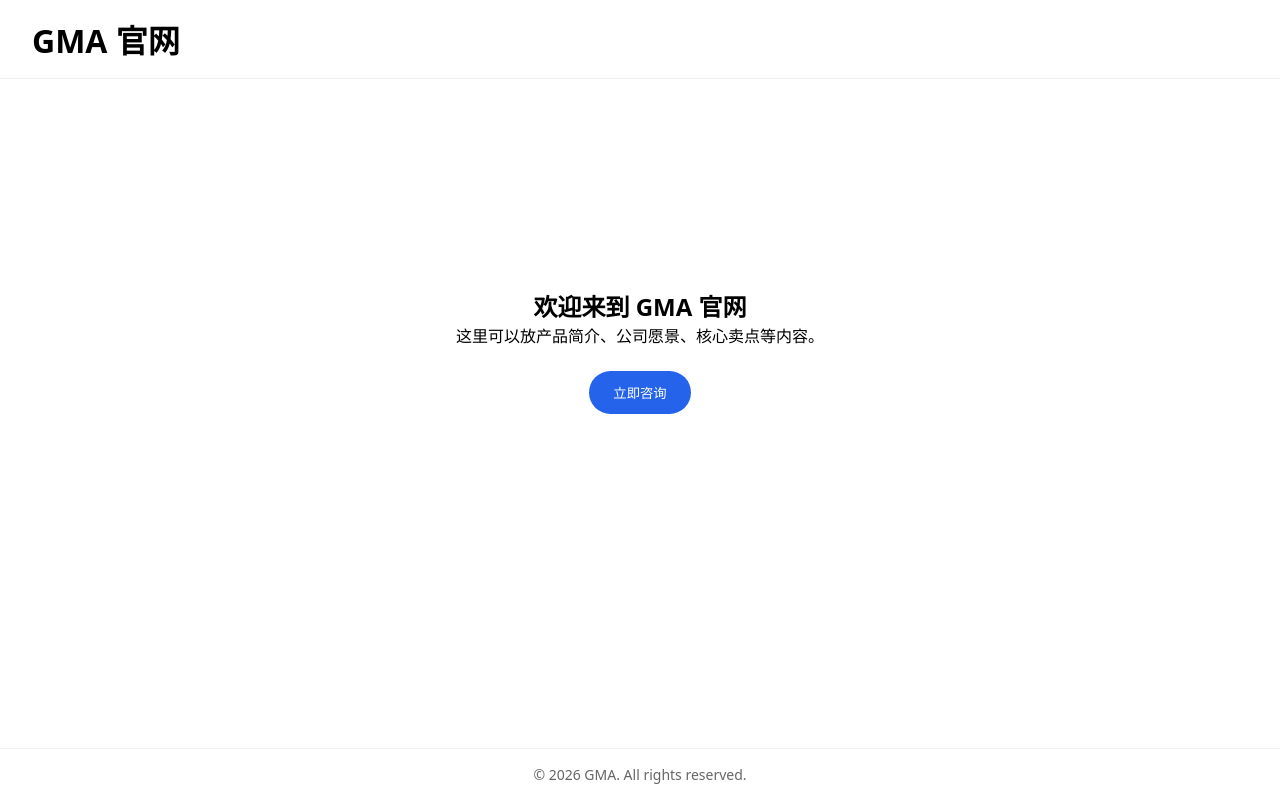
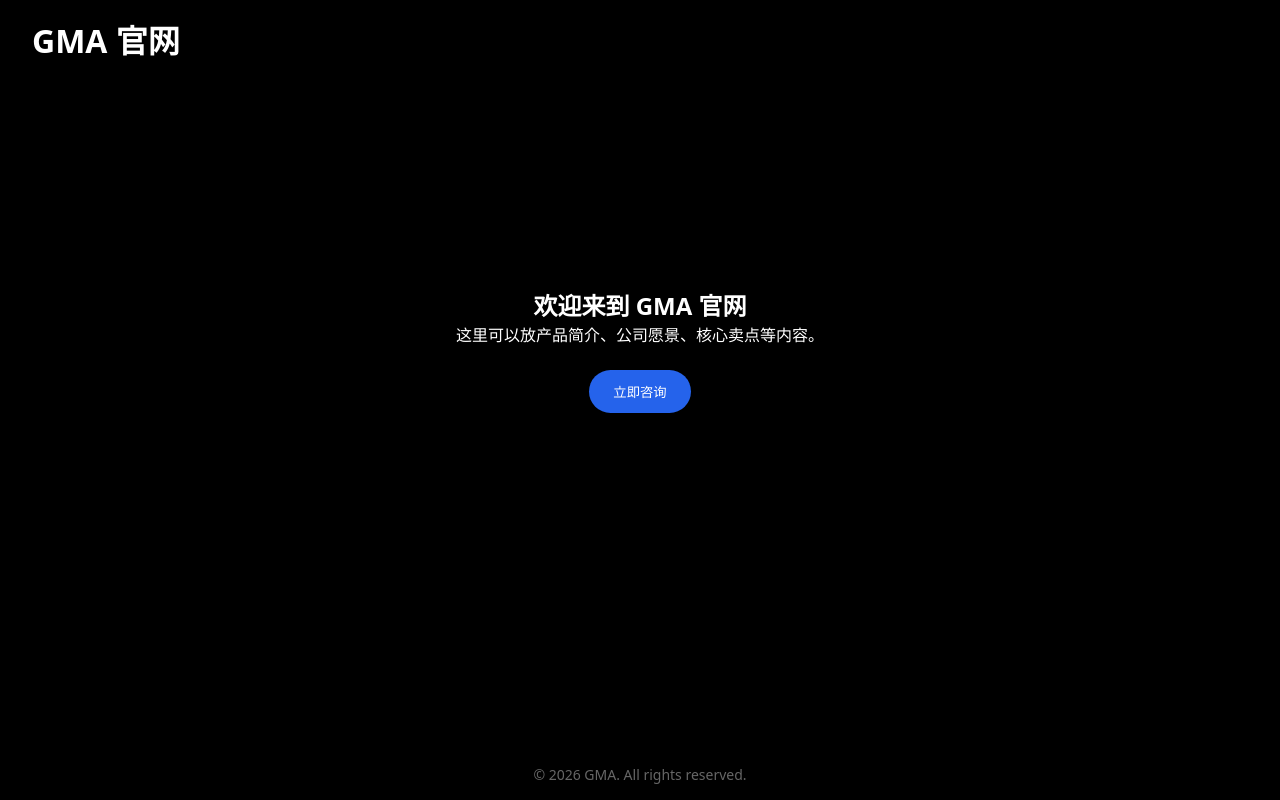
Before and after one commit to YangxGithub/gma-dao, a Vue app: page / in a window 1280 px wide. Built offline with nearby package versions, Linux system fonts and the light colour scheme.

Commit message:
refactor: improve layout and clean up styles

```diff
--- a/src/admin/App.vue
+++ b/src/admin/App.vue
@@ -1,4 +1,5 @@
 <template>
+  <div class="admin-app">
     <!-- 登录页：占满整屏，只渲染登录页面本身 -->
     <div v-if="isLoginPage" class="login-fullscreen">
       <RouterView />
@@ -24,6 +25,7 @@
         </main>
       </div>
     </div>
+  </div>
 </template>
 
 <script setup lang="ts">
--- a/src/admin/pages/Dashboard.vue
+++ b/src/admin/pages/Dashboard.vue
@@ -6,11 +6,3 @@
 </template>
 
 <script setup lang="ts"></script>
-
-<style scoped>
-section {
-  padding: 1rem;
-  background: #fff;
-  border-radius: 0.5rem;
-}
-</style>
--- a/src/admin/pages/Login.vue
+++ b/src/admin/pages/Login.vue
@@ -5,12 +5,7 @@
       <form @submit.prevent="handleSubmit">
         <div class="form-item">
           <label for="username">账号</label>
-          <input
-            id="username"
-            v-model.trim="username"
-            placeholder="请输入账号"
-            autocomplete="username"
-          />
+          <input id="username" v-model.trim="username" placeholder="请输入账号" autocomplete="username" />
         </div>
         <div class="form-item">
           <label for="password">密码</label>
@@ -19,12 +14,11 @@
             v-model.trim="password"
             type="password"
             placeholder="请输入密码"
-            autocomplete="current-password"
-          />
+            autocomplete="current-password" />
         </div>
         <p v-if="error" class="error">{{ error }}</p>
         <button type="submit" class="primary-btn">登录</button>
-        <p class="tip">默认账号：admin，密码：123456（仅前端本地校验）</p>
+        <p class="tip">默认账号：admin，密码：123456</p>
       </form>
     </div>
   </div>
@@ -56,7 +50,7 @@ const handleSubmit = () => {
   const user = {
     username: username.value,
     role: 'admin',
-    loginAt: Date.now()
+    loginAt: Date.now(),
   };
 
   sessionStorage.setItem('adminCurrentUser', JSON.stringify(user));
@@ -64,81 +58,3 @@ const handleSubmit = () => {
   router.replace({ name: 'dashboard' });
 };
 </script>
-
-<style scoped>
-.login-wrapper {
-  min-height: 100vh;
-  display: flex;
-  align-items: center;
-  justify-content: center;
-  background: #0f172a;
-}
-
-.login-card {
-  width: 320px;
-  padding: 2rem 2.5rem;
-  border-radius: 0.75rem;
-  background: #111827;
-  box-shadow: 0 20px 40px rgba(0, 0, 0, 0.35);
-  color: #e5e7eb;
-}
-
-h2 {
-  margin-bottom: 1.5rem;
-  font-size: 1.25rem;
-  text-align: center;
-}
-
-.form-item {
-  display: flex;
-  flex-direction: column;
-  gap: 0.25rem;
-  margin-bottom: 1rem;
-}
-
-label {
-  font-size: 0.875rem;
-  color: #9ca3af;
-}
-
-input {
-  padding: 0.5rem 0.75rem;
-  border-radius: 0.5rem;
-  border: 1px solid #374151;
-  background: #020617;
-  color: #e5e7eb;
-  outline: none;
-}
-
-input:focus {
-  border-color: #60a5fa;
-}
-
-.primary-btn {
-  width: 100%;
-  margin-top: 0.5rem;
-  padding: 0.6rem 1rem;
-  border-radius: 0.5rem;
-  border: none;
-  background: #2563eb;
-  color: #fff;
-  cursor: pointer;
-}
-
-.primary-btn:hover {
-  background: #1d4ed8;
-}
-
-.error {
-  margin: 0.25rem 0 0;
-  font-size: 0.8125rem;
-  color: #fca5a5;
-}
-
-.tip {
-  margin-top: 0.75rem;
-  font-size: 0.75rem;
-  color: #9ca3af;
-  text-align: center;
-}
-</style>
--- a/src/admin/styles/index.scss
+++ b/src/admin/styles/index.scss
@@ -3,16 +3,25 @@
     padding: 0;
     box-sizing: border-box;
 }
-.admin-layout {
-    display: grid;
-    grid-template-columns: 240px 1fr;
-    min-height: 100vh;
+
+.admin-app {
+    height: 100vh;
+    background: #000;
+    color: #fff;
     font-family:
         system-ui,
         -apple-system,
         BlinkMacSystemFont,
         "Segoe UI",
         sans-serif;
+    display: flex;
+    flex-direction: column;
+}
+.admin-layout {
+    width: 100%;
+    height: 100%;
+    display: grid;
+    grid-template-columns: 240px 1fr;
 }
 
 .sidebar {
@@ -67,3 +76,85 @@ nav a.router-link-active {
 .login-fullscreen {
     min-height: 100vh;
 }
+
+section {
+    padding: 1rem;
+    background: #fff;
+    border-radius: 0.5rem;
+}
+
+.login-wrapper {
+    min-height: 100vh;
+    display: flex;
+    align-items: center;
+    justify-content: center;
+    background: #0a0a0a;
+}
+
+.login-card {
+    width: 320px;
+    padding: 2rem 2.5rem;
+    border-radius: 0.75rem;
+    background: #111827;
+    box-shadow: 0 20px 40px rgba(0, 0, 0, 0.35);
+    color: #e5e7eb;
+}
+
+h2 {
+    margin-bottom: 1.5rem;
+    font-size: 1.25rem;
+    text-align: center;
+}
+
+.form-item {
+    display: flex;
+    flex-direction: column;
+    gap: 0.25rem;
+    margin-bottom: 1rem;
+}
+
+label {
+    font-size: 0.875rem;
+    color: #9ca3af;
+}
+
+input {
+    padding: 0.5rem 0.75rem;
+    border-radius: 0.5rem;
+    border: 1px solid #374151;
+    background: #020617;
+    color: #e5e7eb;
+    outline: none;
+}
+
+input:focus {
+    border-color: #60a5fa;
+}
+
+.primary-btn {
+    width: 100%;
+    margin-top: 0.5rem;
+    padding: 0.6rem 1rem;
+    border-radius: 0.5rem;
+    border: none;
+    background: #2563eb;
+    color: #fff;
+    cursor: pointer;
+}
+
+.primary-btn:hover {
+    background: #1d4ed8;
+}
+
+.error {
+    margin: 0.25rem 0 0;
+    font-size: 0.8125rem;
+    color: #fca5a5;
+}
+
+.tip {
+    margin-top: 0.75rem;
+    font-size: 0.75rem;
+    color: #9ca3af;
+    text-align: center;
+}
--- a/src/site/pages/About.vue
+++ /dev/null
@@ -1,16 +0,0 @@
-<template>
-  <section>
-    <h2>关于我们</h2>
-    <p>这里可以放公司介绍、发展历程、团队信息等内容。</p>
-  </section>
-</template>
-
-<script setup lang="ts"></script>
-
-<style scoped>
-section {
-  max-width: 640px;
-  margin: 0 auto;
-  line-height: 1.8;
-}
-</style>
--- a/src/site/pages/Home.vue
+++ b/src/site/pages/Home.vue
@@ -9,30 +9,3 @@
 </template>
 
 <script setup lang="ts"></script>
-
-<style scoped>
-.hero {
-  display: flex;
-  align-items: center;
-  justify-content: center;
-  min-height: 60vh;
-  text-align: center;
-}
-
-.hero-content {
-  max-width: 640px;
-}
-
-.primary-btn {
-  margin-top: 1.5rem;
-  padding: 0.75rem 1.5rem;
-  border-radius: 999px;
-  border: none;
-  background: #2563eb;
-  color: #fff;
-  cursor: pointer;
-}
-.primary-btn:hover {
-  background: #1d4ed8;
-}
-</style>
--- a/src/site/styles/index.scss
+++ b/src/site/styles/index.scss
@@ -5,14 +5,16 @@
 }
 .site-app {
     min-height: 100vh;
-    display: flex;
-    flex-direction: column;
+    background: #000;
+    color: #fff;
     font-family:
         system-ui,
         -apple-system,
         BlinkMacSystemFont,
         "Segoe UI",
         sans-serif;
+    display: flex;
+    flex-direction: column;
 }
 
 .site-header {
@@ -20,7 +22,6 @@
     justify-content: space-between;
     align-items: center;
     padding: 1rem 2rem;
-    border-bottom: 1px solid #eee;
 }
 
 .logo {
@@ -39,8 +40,32 @@
 
 .site-footer {
     padding: 1rem 2rem;
-    border-top: 1px solid #eee;
     text-align: center;
     font-size: 0.875rem;
     color: #666;
 }
+
+.hero {
+    display: flex;
+    align-items: center;
+    justify-content: center;
+    min-height: 60vh;
+    text-align: center;
+}
+
+.hero-content {
+    max-width: 640px;
+}
+
+.primary-btn {
+    margin-top: 1.5rem;
+    padding: 0.75rem 1.5rem;
+    border-radius: 999px;
+    border: none;
+    background: #2563eb;
+    color: #fff;
+    cursor: pointer;
+}
+.primary-btn:hover {
+    background: #1d4ed8;
+}
```
Lines whose indentation alone changed are shown as unchanged.
